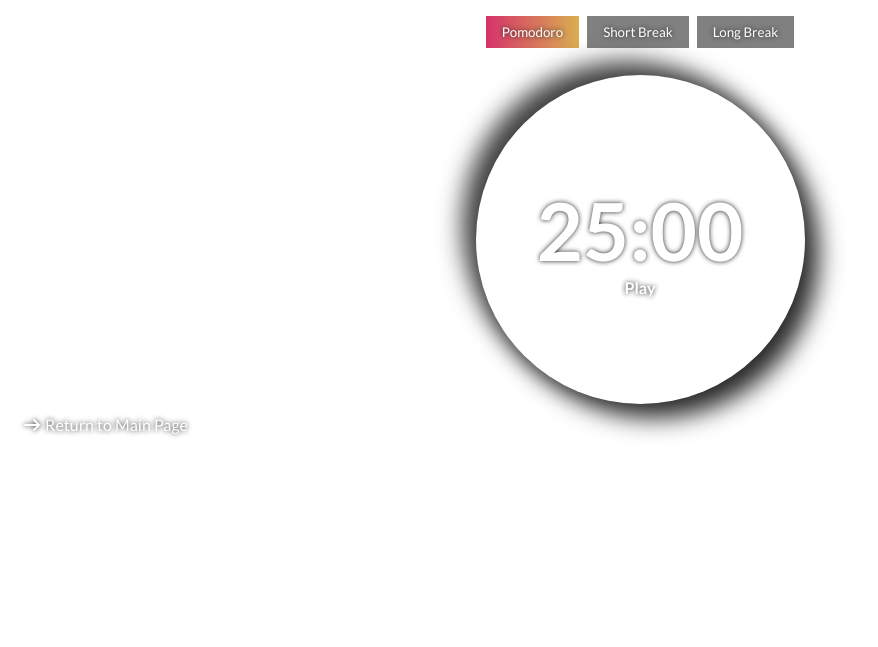
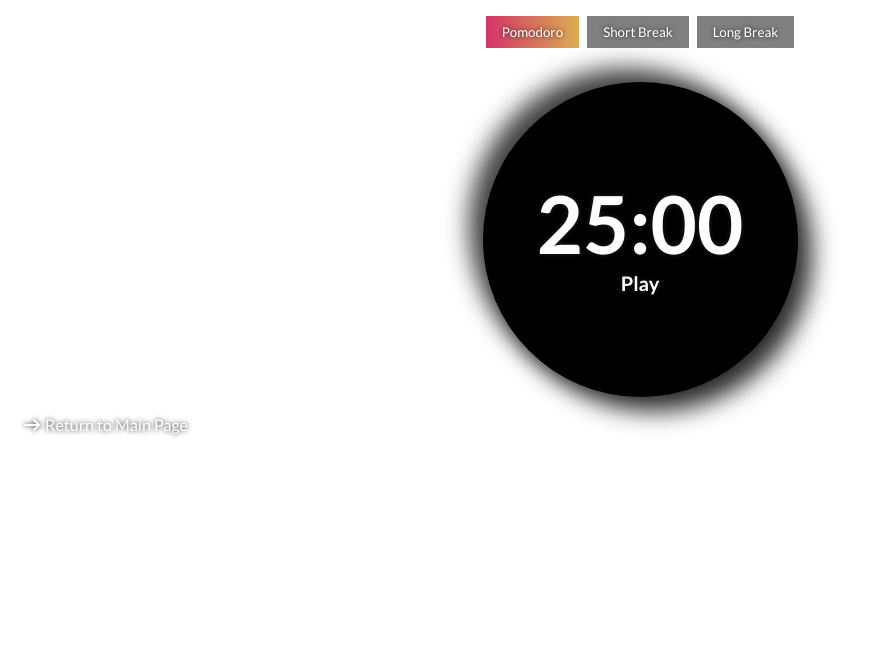
Before and after one commit to nasbrown/Chrome-Dashboard, a PHP site: page / in a window 1280 px wide. Shown: the top 647 px of the page, without its empty margins (0-878 px from the left). Run offline with PHP 8.4, Linux system fonts and the light colour scheme; some libraries are stand-ins or nearby versions.

Commit message:
MVP of pomodoro timer complete!

```diff
--- a/index.html
+++ b/index.html
@@ -225,9 +225,9 @@
                 <div class="pomo-todo-screen">
                     <div class="pomo-clock">
                         <div class="timer-btn-wrap">
-                            <button class="timer-btn pomodoro" data-time="1500">Pomodoro</button>
-                            <button class="timer-btn short-break" data-time="300" disabled>Short Break</button>
-                            <button class="timer-btn long-break" data-time="900" disabled>Long Break</button>
+                            <button class="timer-btn" id="pdoro" data-time="1500">Pomodoro</button>
+                            <button class="timer-btn" id="s-break" data-time="300" disabled>Short Break</button>
+                            <button class="timer-btn" id="l-break" data-time="900" disabled>Long Break</button>
                         </div>
                         <div class="circle">
                             <div class="inner-circle">
--- a/index.js
+++ b/index.js
@@ -39,16 +39,10 @@ document.addEventListener('click', (e) => {
 
     } else if(e.target.id === 'play-pause'){
         pomoDoro.activePomo()
-    } else if(e.target.dataset.time === '1500'){
-        changeTimer(pomoDoro.mainPomoTime.time)
-    } else if(e.target.dataset.time === '900'){
-        changeTimer(pomoDoro.longPomoTime.time)
-    } else if(e.target.dataset.time === '300'){
-        changeTimer(pomoDoro.shortPomoTime.time)
     }
 })
 
-//Pomodoro Timer
+//Pomodoro Timer Component
 
 const pomoMethods = () => {
 
@@ -56,25 +50,25 @@ const pomoMethods = () => {
     let endTime = Date.now() + countDown * 1000
     let currentDuration
     let pausedTimeRemaining = 1500
-    let intervalId = null
+    let timerId = null
 
     return {
         mainPomoTime: {
             time: 1500,
-            color: {background: "rgb(255, 146, 172)", border: "rgb(149, 9, 41)"},
+            //color: {background: "rgb(255, 146, 172)", border: "rgb(149, 9, 41)"},
         },
         shortPomoTime: {
             time: 300,
-            color: {background: "rgb(187, 255, 179)", border: "rgb(10, 97, 84)"}
+            //color: {background: "rgb(187, 255, 179)", border: "rgb(10, 97, 84)"}
         },
         longPomoTime: {
             time: 900,
-            color: {background: "rgb(134, 140, 255)", border: "rgb(19, 27, 175)"}
+            //color: {background: "rgb(134, 140, 255)", border: "rgb(19, 27, 175)"}
         },
         buttonSound: new Audio('sounds/select-button.mp3'),
         bellSound: new Audio('sounds/yeat-bell-sound.mp3'),
-        backgroundMusic: new Audio('sounds/hip_hop_mario.mp3'),
-        pomoCompletion: new Audio('sounds/anotherone.mp3'),
+        //backgroundMusic: new Audio('sounds/hip_hop_mario.mp3'), for another time
+        //pomoCompletion: new Audio('sounds/anotherone.mp3'), for another time
         timerStarted: false,
         timerPaused: true,
         endTime: endTime,
@@ -83,17 +77,17 @@ const pomoMethods = () => {
         cycleCount: 1,
         currentDur: currentDuration,
         timer: function(){
-            if(intervalId !== null){
+            if(timerId !== null){
                 return
             }
-            intervalId = setInterval(() => {
+            timerId = setInterval(() => {
             if(!this.timerPaused){
                 const currentTime = Date.now()
                 const remainingTime = Math.ceil((this.endTime - currentTime)/1000)
 
                 if(remainingTime <= 0){
-                    clearInterval(intervalId)
-                    intervalId = null
+                    clearInterval(timerId)
+                    timerId = null
                     handleTimerEnd()
                     this.cycleCount++
                     return
@@ -104,7 +98,6 @@ const pomoMethods = () => {
 
                 const progress = (this.countD/this.currentDur) * 360
                 updateCircle(progress)
-                //function to update time circle
             }
         }, 1000)
         },
@@ -146,7 +139,7 @@ const startTimer = () => {
 
 const updateCircle = (degree) => {
     const innerCircle = document.querySelector('.inner-circle')
-    innerCircle.style.background = `conic-gradient(white ${degree}deg, transparent 0%)`
+    innerCircle.style.background = `conic-gradient(blue ${degree}deg, transparent 0%)`
 }
 
 const handleTimerEnd = () => {
@@ -155,14 +148,18 @@ const handleTimerEnd = () => {
     playPause.style.display = 'none'
 
     pomoDoro.bellSound.play()
+
     updateTimer(0)
 
-    //Update the circle
+    updateCircle(0)
 
     setTimeout(() => {
        const changeDisplay = pomoDoro.cycleCount % 8
 
        const pomoDoroCount = document.getElementById('num-of-pd')
+       const longCountBtn = document.getElementById('l-break')
+       const shortCountBtn = document.getElementById('s-break')
+       const normalCountBtn = document.getElementById('pdoro')
 
     if(changeDisplay === 0){
         resetTimer(pomoDoro.longPomoTime.time)
@@ -170,6 +167,9 @@ const handleTimerEnd = () => {
         pomoDoro.countD = pomoDoro.longPomoTime.time
         pomoDoro.timerPaused = true
         playPause.textContent = 'Play'
+        longCountBtn.disabled = false
+        shortCountBtn.disabled = true
+        normalCountBtn.disabled = true
     }
 
     else if(changeDisplay % 2 === 0){
@@ -178,6 +178,9 @@ const handleTimerEnd = () => {
         pomoDoro.countD = pomoDoro.shortPomoTime.time
         pomoDoro.timerPaused = true
         playPause.textContent = 'Play'
+        longCountBtn.disabled = true
+        shortCountBtn.disabled = false
+        normalCountBtn.disabled = true
     } else {
         resetTimer(pomoDoro.mainPomoTime.time)
         pomoDoro.currentDur = pomoDoro.mainPomoTime.time
@@ -186,6 +189,9 @@ const handleTimerEnd = () => {
         playPause.textContent = 'Play'
         pomoDoro.count++
         pomoDoroCount.textContent = `#${pomoDoro.count}`
+        longCountBtn.disabled = true
+        shortCountBtn.disabled = true
+        normalCountBtn.disabled = false
         }
     }, 1000)
 }
@@ -222,7 +228,7 @@ const resetTimer = (duration) => {
 
     playPause.textContent = 'Play'
 
-    //Update the colors
+    //Update the colors(for another time)
 
 }
 
@@ -231,14 +237,16 @@ const initialCount = (count = 1) => {
     pomoDoroCount.textContent = `# ${count}`
 }
 
+/*
+Feature for another time
 const changeTimer = (time) => {
     updateTimer(time)
     pomoDoro.ptr = time
-}
+} */
 
 initialCount()
 
-resetTimer(5)
+resetTimer(pomoDoro.mainPomoTime.time)
 
 
 //Link component
--- a/style.css
+++ b/style.css
@@ -185,28 +185,28 @@ h1{
     cursor: pointer;
 }
 
-.timer-btn:nth-child(1){
+#pdoro{
     background: linear-gradient(90deg, #d53369 0%, #daae51 100%);
 }
 
-/*
-.timer-btn:nth-child(2){
+#pdoro:disabled{
+    background: grey;
+}
+
+#s-break{
     background: linear-gradient(90deg, #1CB5E0 0%, #000851 100%);
 }
-*/
 
-
-.timer-btn:nth-child(2):disabled{
-    background-color: grey;
+#s-break:disabled{
+    background: grey;
 }
 
-/*
-.timer-btn:nth-child(3){
+#l-break{
     background: linear-gradient(90deg, #9ebd13 0%, #008552 100%);
-} */
+}
 
-.timer-btn:nth-child(3):disabled{
-    background-color: grey;
+#l-break:disabled{
+    background: grey;
 }
 
 .circle{
@@ -216,11 +216,12 @@ h1{
     position: relative;
 }
 
+/* mask: radial-gradient(farthest-side, transparent 92%, black 91%); */
+
 .inner-circle{
     border-radius: inherit;
     inset: 2%;
     width: 96%;
-    mask: radial-gradient(farthest-side, transparent 92%, black 91%);
     transition: all .1s linear;
     height: 96%;
     position: absolute;
@@ -229,20 +230,12 @@ h1{
 .countdown{
     position: absolute;
     inset: 0;
-    width: 94%;
-    height: 94%;
+    width: 90%;
+    height: 90%;
     border-radius: inherit;
     box-shadow: 14px 14px 25px #292929, -14px -14px 25px #434343;
-    background-color: transparent;
+    background-color: black;
     margin: auto;
-    display: flex;
-    flex-direction: column;
-    align-items: center;
-    justify-content: center;
-}
-
-.countdown-wrap{
-    z-index: 10;
     display: flex;
     flex-direction: column;
     align-items: center;
@@ -251,5 +244,11 @@ h1{
 
 #play-pause{
     font-weight: bold;
+    margin-bottom: .5rem;
+    font-size: 1.25rem;
     cursor: pointer;
 }
+
+#num-of-pd{
+    font-size: 1rem;
+}
```
